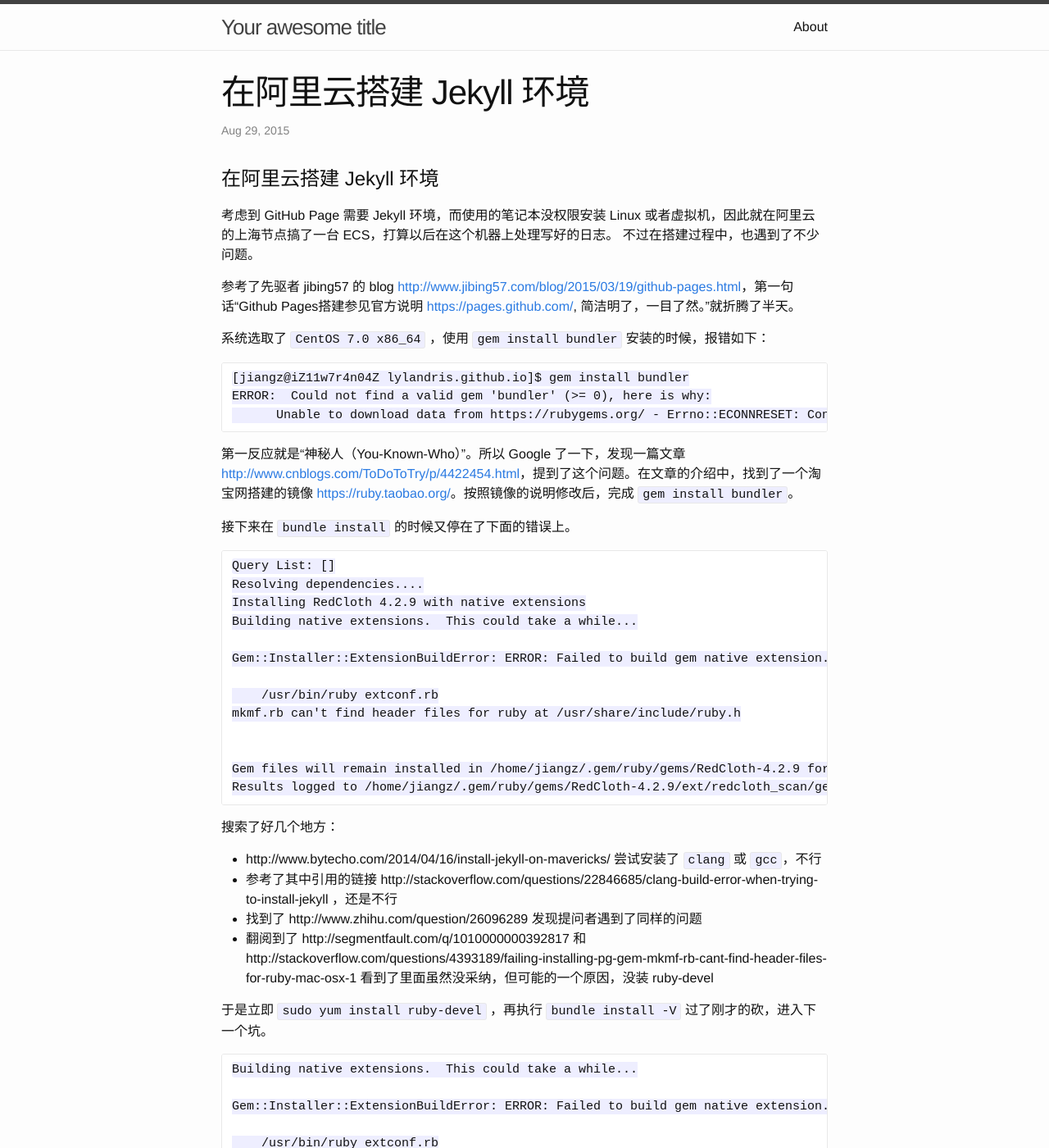
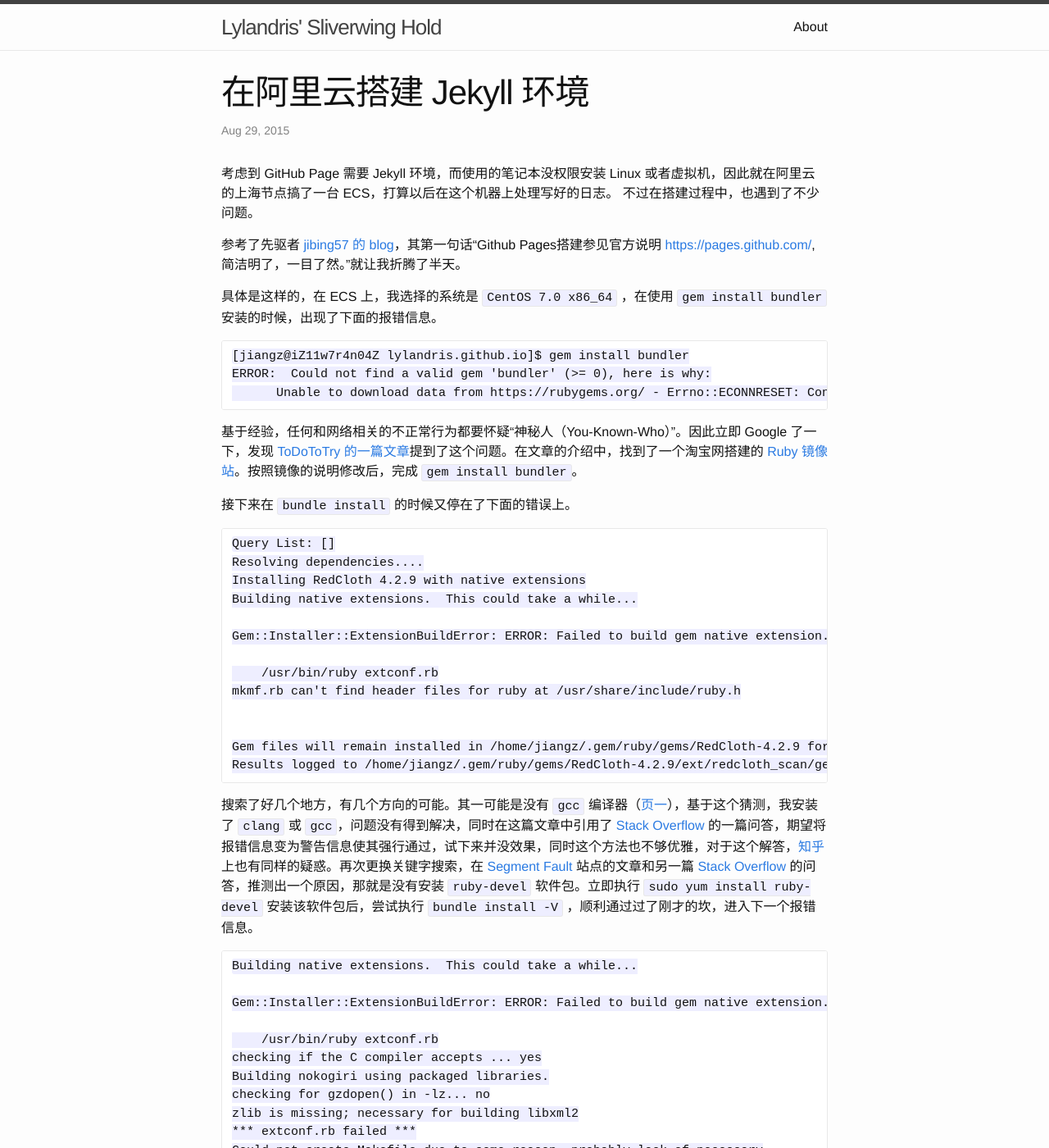
Before and after one commit to lylandris/lylandris.github.io, a Jekyll site: the page built from _posts/2015-08-29-use-git-page-for-blog-in-aliyun.markdown, in a window 1280 px wide and 1400 px high. Shown: the whole window at 82% size. Built offline with Jekyll 4.4.1, drawn with Linux system fonts in a browser that asks for light colours; some of the changed text lies outside the part shown.

Commit message:
update post of 2015-08-29-use-git-page-for-blog-in-aliyun

```diff
--- a/_config.yml
+++ b/_config.yml
@@ -1,14 +1,12 @@
 # Site settings
-title: Your awesome title
-email: your-email@domain.com
+title: Lylandris' Sliverwing Hold
+email: lylandris.github@outlook.com
 description: > # this means to ignore newlines until "baseurl:"
-  Write an awesome description for your new site here. You can edit this
-  line in _config.yml. It will appear in your document head meta (for
-  Google search results) and in your feed.xml site description.
+  银翼要塞，粗浅的 技术、金融和哲学。
 baseurl: "" # the subpath of your site, e.g. /blog/
-url: "http://yourdomain.com" # the base hostname & protocol for your site
-twitter_username: jekyllrb
-github_username:  jekyll
+url: "http://lylandris.github.io" # the base hostname & protocol for your site
+twitter_username: lylandris
+github_username:  lylandris
 
 # Build settings
 markdown: kramdown
--- a/_posts/2015-08-29-hello-world.markdown
+++ /dev/null
@@ -1,4 +0,0 @@
-Hello World!
-============
-
-It works!
--- a/_posts/2015-08-29-use-git-page-for-blog-in-aliyun.markdown
+++ b/_posts/2015-08-29-use-git-page-for-blog-in-aliyun.markdown
@@ -5,20 +5,18 @@ date:   2015-08-29 18:56:10
 categories: 技术日志
 ---
 
-# 在阿里云搭建 Jekyll 环境
-
 考虑到 GitHub Page 需要 Jekyll 环境，而使用的笔记本没权限安装 Linux 或者虚拟机，因此就在阿里云的上海节点搞了一台 ECS，打算以后在这个机器上处理写好的日志。
 不过在搭建过程中，也遇到了不少问题。
 
-参考了先驱者 jibing57 的 blog <http://www.jibing57.com/blog/2015/03/19/github-pages.html>，第一句话“Github Pages搭建参见官方说明 <https://pages.github.com/>, 简洁明了，一目了然。”就折腾了半天。
+参考了先驱者 [jibing57 的 blog](http://www.jibing57.com/blog/2015/03/19/github-pages.html)，其第一句话“Github Pages搭建参见官方说明 <https://pages.github.com/>, 简洁明了，一目了然。”就让我折腾了半天。
 
-系统选取了 `CentOS 7.0 x86_64` ，使用 `gem install bundler` 安装的时候，报错如下：
+具体是这样的，在 ECS 上，我选择的系统是 `CentOS 7.0 x86_64` ，在使用 `gem install bundler` 安装的时候，出现了下面的报错信息。
 
     [jiangz@iZ11w7r4n04Z lylandris.github.io]$ gem install bundler
     ERROR:  Could not find a valid gem 'bundler' (>= 0), here is why:
           Unable to download data from https://rubygems.org/ - Errno::ECONNRESET: Connection reset by peer - SSL_connect (https://rubygems.org/latest_specs.4.8.gz)
 
-第一反应就是“神秘人（You-Known-Who）”。所以 Google 了一下，发现一篇文章 <http://www.cnblogs.com/ToDoToTry/p/4422454.html>，提到了这个问题。在文章的介绍中，找到了一个淘宝网搭建的镜像 <https://ruby.taobao.org/>。按照镜像的说明修改后，完成 `gem install bundler`。
+基于经验，任何和网络相关的不正常行为都要怀疑“神秘人（You-Known-Who）”。因此立即 Google 了一下，发现 [ToDoToTry 的一篇文章](http://www.cnblogs.com/ToDoToTry/p/4422454.html)提到了这个问题。在文章的介绍中，找到了一个淘宝网搭建的 [Ruby 镜像站](https://ruby.taobao.org)。按照镜像的说明修改后，完成 `gem install bundler`。
 
 接下来在 `bundle install` 的时候又停在了下面的错误上。
 
@@ -36,14 +34,7 @@ categories: 技术日志
     Gem files will remain installed in /home/jiangz/.gem/ruby/gems/RedCloth-4.2.9 for inspection.
     Results logged to /home/jiangz/.gem/ruby/gems/RedCloth-4.2.9/ext/redcloth_scan/gem_make.out
 
-搜索了好几个地方：
-
-* http://www.bytecho.com/2014/04/16/install-jekyll-on-mavericks/ 尝试安装了 `clang` 或 `gcc`，不行
-* 参考了其中引用的链接 http://stackoverflow.com/questions/22846685/clang-build-error-when-trying-to-install-jekyll ，还是不行
-* 找到了 http://www.zhihu.com/question/26096289 发现提问者遇到了同样的问题
-* 翻阅到了 http://segmentfault.com/q/1010000000392817 和 http://stackoverflow.com/questions/4393189/failing-installing-pg-gem-mkmf-rb-cant-find-header-files-for-ruby-mac-osx-1 看到了里面虽然没采纳，但可能的一个原因，没装 ruby-devel
-
-于是立即 `sudo yum install ruby-devel` ，再执行 `bundle install -V` 过了刚才的砍，进入下一个坑。
+搜索了好几个地方，有几个方向的可能。其一可能是没有 `gcc` 编译器（[页一](http://www.bytecho.com/2014/04/16/install-jekyll-on-mavericks)），基于这个猜测，我安装了 `clang` 或 `gcc`，问题没有得到解决，同时在这篇文章中引用了 [Stack Overflow](http://stackoverflow.com/questions/22846685/clang-build-error-when-trying-to-install-jekyll) 的一篇问答，期望将报错信息变为警告信息使其强行通过，试下来并没效果，同时这个方法也不够优雅，对于这个解答，[知乎](http://www.zhihu.com/question/26096289)上也有同样的疑惑。再次更换关键字搜索，在 [Segment Fault](http://segmentfault.com/q/1010000000392817) 站点的文章和另一篇 [Stack Overflow](http://stackoverflow.com/questions/4393189/failing-installing-pg-gem-mkmf-rb-cant-find-header-files-for-ruby-mac-osx-1) 的问答，推测出一个原因，那就是没有安装 `ruby-devel` 软件包。立即执行 `sudo yum install ruby-devel` 安装该软件包后，尝试执行 `bundle install -V` ，顺利通过过了刚才的坎，进入下一个报错信息。
 
     Building native extensions.  This could take a while...
 
@@ -59,7 +50,7 @@ categories: 技术日志
     libraries and/or headers.  Check the mkmf.log file for more details.  You may
     need configuration options.
 
-看着看着总觉得缺了什么，尝试搜索了一下软件库：
+有了之前的经验，还是猜测是否是什么软件包漏装了，尝试搜索了一下软件库，发现 `zlib-devel` 开发库软件包后，立即装上。
 
     [jiangz@iZ11w7r4n04Z lylandris.github.io]$ sudo yum search zlib-dev
     Loaded plugins: langpacks
@@ -71,7 +62,7 @@ categories: 技术日志
       Name and summary matches only, use "search all" for everything.
     [jiangz@iZ11w7r4n04Z lylandris.github.io]$ sudo yum install zlib-devel
 
-终于看到了下面的话：
+安装 `zlib-devel` 软件包后，再次执行 `bundle install -V` ，终于看到了下面的信息。
 
     Using bundler 1.10.6
     Bundle complete! 1 Gemfile dependency, 58 gems now installed.
@@ -84,7 +75,9 @@ categories: 技术日志
     https://github.com/jch/html-pipeline#dependencies
     -------------------------------------------------
 
-写了个简单的 Hello World 后，按照说明运行 `bundle exec jekyll serve`，继续报错。
+至此，jibing57 的第一句话算是告于段落。
+
+写了个简单的 Hello World 日志，按照说明运行 `bundle exec jekyll serve`，再一次出现了错误信息。
 
     [jiangz@iZ11w7r4n04Z lylandris.github.io]$ bundle exec jekyll serve
     /home/jiangz/.gem/ruby/gems/execjs-2.6.0/lib/execjs/runtimes.rb:48:in `autodetect': Could not find a JavaScript runtime. See https://github.com/rails/execjs for a list of available runtimes. (ExecJS::RuntimeUnavailable)
@@ -106,9 +99,9 @@ categories: 技术日志
             from /home/jiangz/bin/jekyll:23:in `load'
             from /home/jiangz/bin/jekyll:23:in `<main>'
 
-找到了 <https://ruby-china.org/topics/692> 暴力地直接装上了 nodejs （平时老听说，但始终不知道也没去怎么了解这是什么东东）。
+从字面意思看到似乎是没有 Java Script 引擎，完全不碰前端的我不知道什么引擎可用，继续 Google 找到了 [一篇问答](https://ruby-china.org/topics/692) ，按照这篇文章的方案，我直接暴力地直接装上了 **Node.js** 。对于这个名字，平时经常听说，但始终不知道也没去怎么了解这是什么东东，这次算是顺便搜索知道它是 *基于 Chrome JavaScript 运行环境，用于便捷地搭建快速、可扩展的网络应用*。
 
-开始挖 <https://jekyllrb.com/> ，在目录下执行 `jekyll new .`，创建基本文件后，运行 `jekyll serve`，浏览器访问看到了基本的架子。
+本来想跟着 jibing57 的手册尝试其主题，但是想想没明白 jekyll 的运行机制，就开始阅读 [jekyll 的手册](https://jekyllrb.com)了。按照手册的[快速入门](https://jekyllrb.com/docs/quickstart/)，首先在一个空的目录下执行 `jekyll new .` ，然后将创建的文件移动到版本库的根目录。这么做的原因是：这个创建步骤不允许在存在文件的路径下执行。随后，运行 `jekyll serve`，看到了正常的 Log 信息。
 
     [jiangz@iZ11w7r4n04Z lylandris.github.io]$ jekyll serve
     Configuration file: /home/jiangz/lylandris.github.io/_config.yml
@@ -120,3 +113,9 @@ categories: 技术日志
     Configuration file: /home/jiangz/lylandris.github.io/_config.yml
         Server address: http://0.0.0.0:4000/
       Server running... press ctrl-c to stop.
+
+到这里基本的架子就可以通过浏览器看到了。
+
+![简单的 Blog 页面]({{ site:url }}/img/2015-08-29-use-git-page-for-blog-in-aliyun-0001.png)
+
+编辑 `.gitignore` 将 jekyll 产生的临时路径 `_site` 排除在提交列表外，因为 GitHub 自己就有 jekyll 运行。提交改动后，就可以在主页看到更新的日志啦。
```
